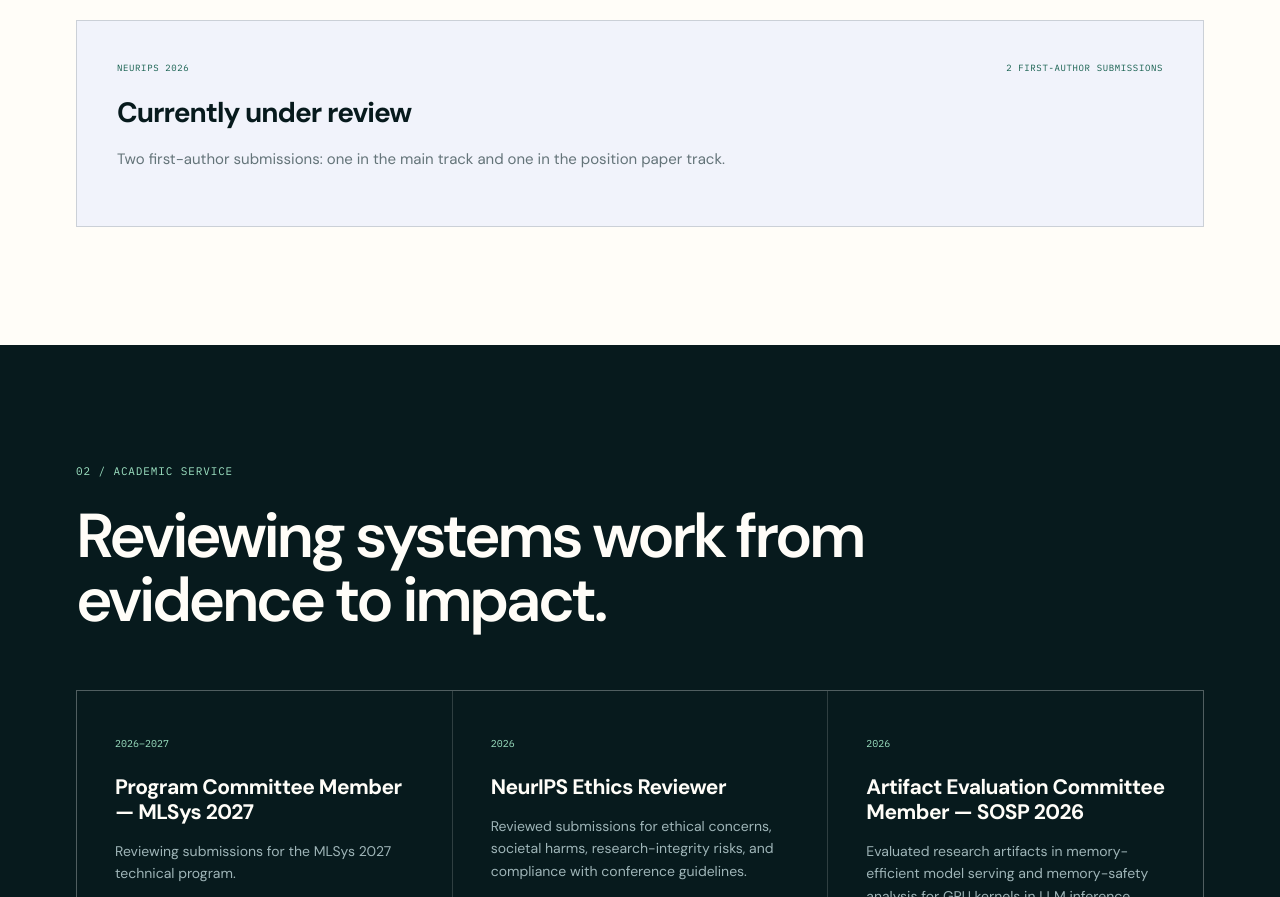
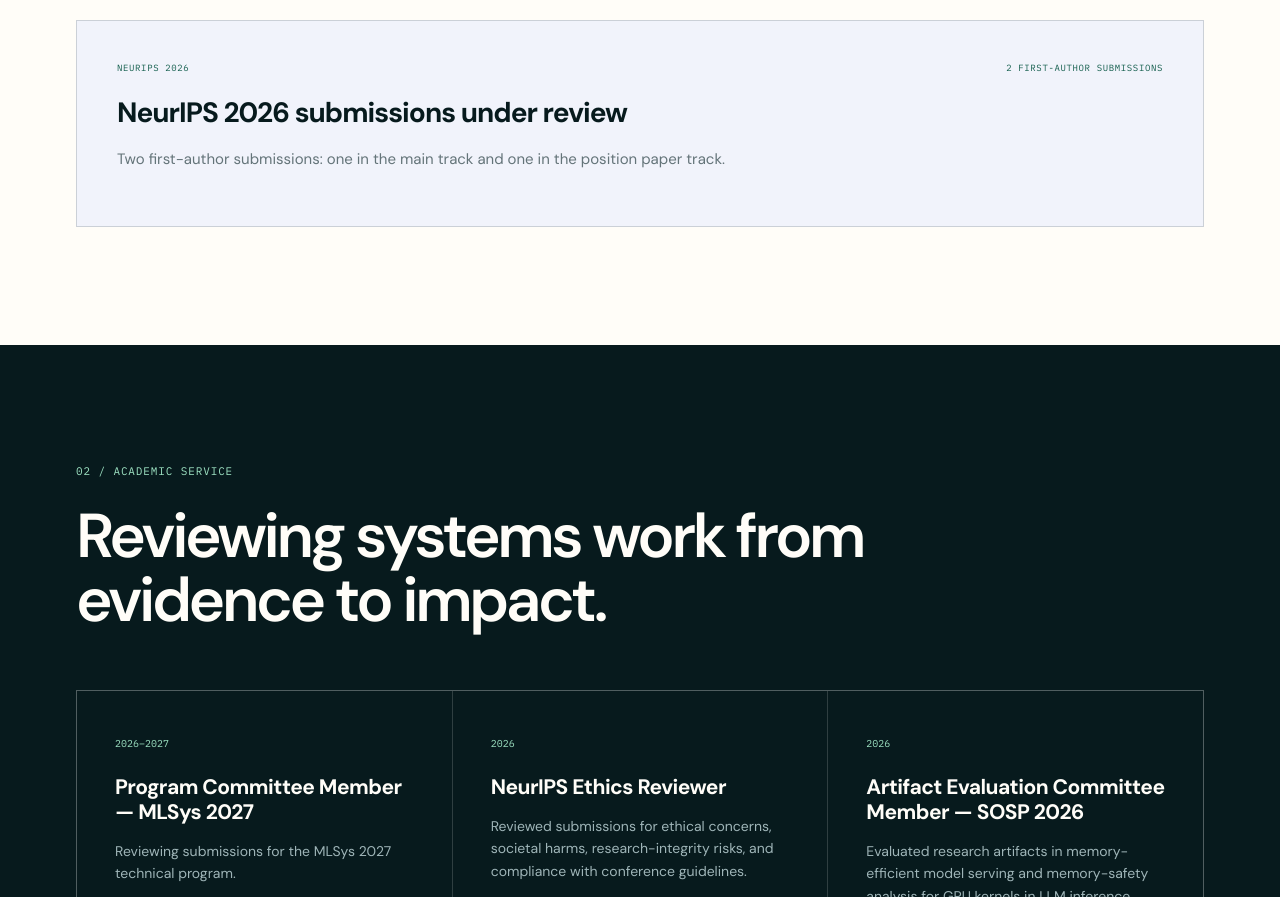
Before and after one commit to GianluigiVitale/portfolio, a website: page index.html in a window 1280 px wide. Shown: the part 2175-3072 px from the top of the page. Drawn offline with Linux system fonts and the light colour scheme; files that its build step writes are made by us from their sources.

Commit message:
Emphasize NeurIPS review status

```diff
--- a/index.html
+++ b/index.html
@@ -160,7 +160,7 @@
 
                     <article class="work-card review-card review-wide">
                         <div class="card-kicker"><span>NeurIPS 2026</span><span data-i18n="twoFirstAuthor">2 first-author submissions</span></div>
-                        <h3 data-i18n="underReviewTitle">Currently under review</h3>
+                        <h3 data-i18n="underReviewTitle">NeurIPS 2026 submissions under review</h3>
                         <p data-i18n="reviewSummary">Two first-author submissions: one in the main track and one in the position paper track.</p>
                     </article>
                 </div>
--- a/src/js/main.js
+++ b/src/js/main.js
@@ -29,7 +29,7 @@
         collaboration: 'Collaborazione', genomicsTitle: 'Genomica long-context con il CNR',
         genomicsDesc: 'Una collaborazione per studiare se i modelli DNA long-context codificano il linkage disequilibrium, combinando ML systems e competenze genomiche del Consiglio Nazionale delle Ricerche.',
         twoFirstAuthor: '2 submission come primo autore',
-        underReviewTitle: 'Attualmente in revisione',
+        underReviewTitle: 'Submission NeurIPS 2026 in revisione',
         reviewSummary: 'Due submission come primo autore: una nel main track e una nel position paper track.',
         serviceIndex: 'Servizio accademico', serviceTitle: 'Valutare la ricerca sui sistemi, dalle evidenze all’impatto.',
         mlsysPcTitle: 'Membro del Program Committee — MLSys 2027',
```
Also changed, not shown: dist/main.js.
